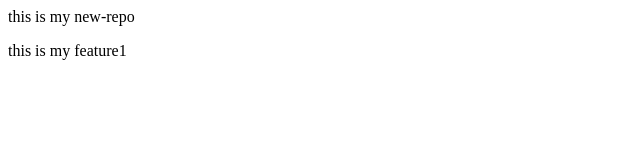
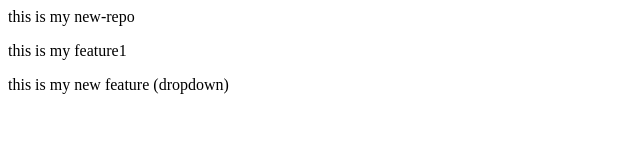
Before and after one commit to Fatima-eng-coder/new-repo, a plain HTML site: page index.html in a window 1280 px wide. Shown: the whole page, without its empty margins (0-640 px from the left). Drawn offline with Linux system fonts and the light colour scheme.

Commit message:
added dropdown

```diff
--- a/index.html
+++ b/index.html
@@ -1,2 +1,3 @@
 <p>this is my new-repo</p>
 <p>this is my feature1</p>
+<p>this is my new feature (dropdown)<p>
```
